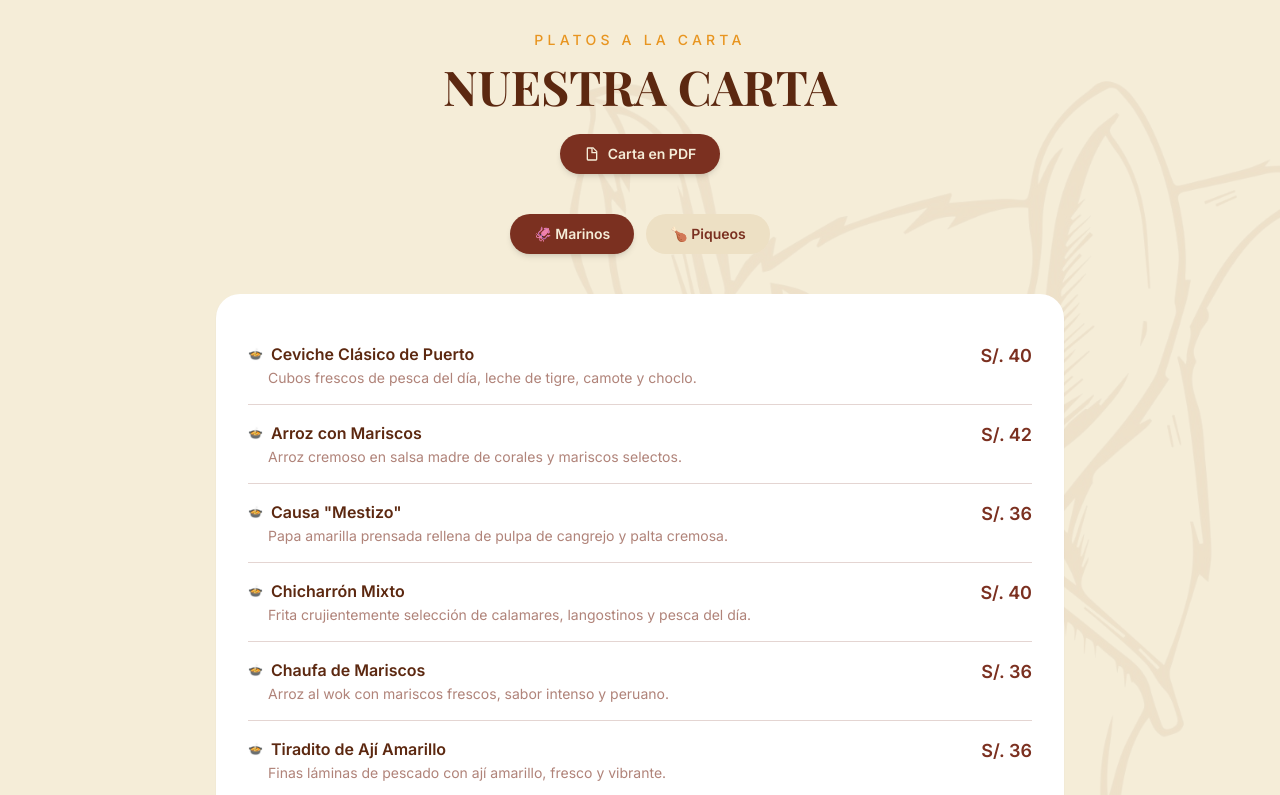
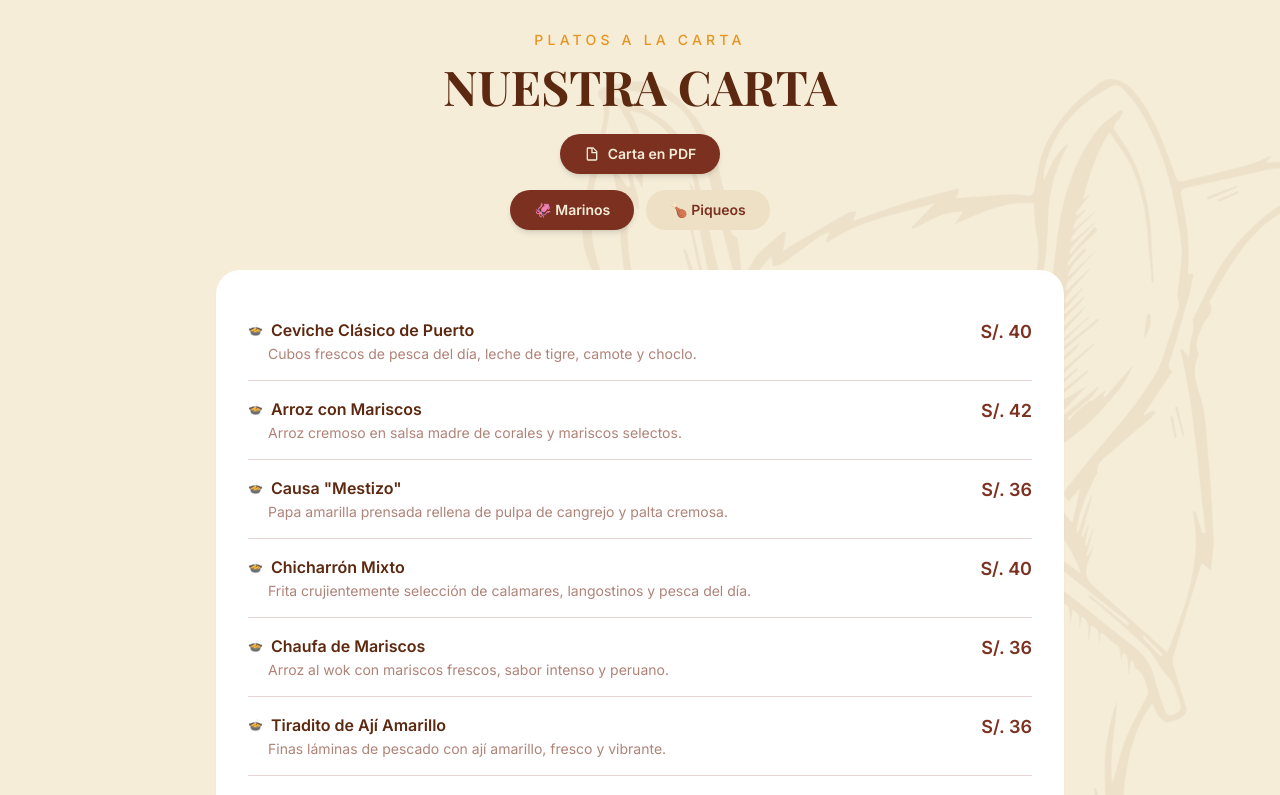
Before and after one commit to Javier1308/mestizo-web, a React (Vite) app: page / in a window 1280 px wide. Shown: the part 1880-2675 px from the top of the page. Built offline with nearby package versions, Linux system fonts and the light colour scheme.

Commit message:
Update PDF link to mestizo.pe and reduce spacing before tabs
Co-Authored-By: Claude Sonnet 4.6 <noreply@anthropic.com>

```diff
--- a/src/components/MenuSection.tsx
+++ b/src/components/MenuSection.tsx
@@ -58,9 +58,9 @@ export default function MenuSection() {
         </h2>
 
         {/* Botón PDF */}
-        <div className="flex justify-center mb-10">
+        <div className="flex justify-center mb-4">
           <a
-            href="/CartaDigitalMestizo.pdf"
+            href="https://mestizo.pe/CartaDigitalMestizo.pdf"
             target="_blank"
             rel="noopener noreferrer"
             className="flex items-center gap-2 bg-brown text-cream font-semibold px-6 py-2.5 rounded-full text-sm hover:bg-brown-dark transition-colors shadow-md"
```
